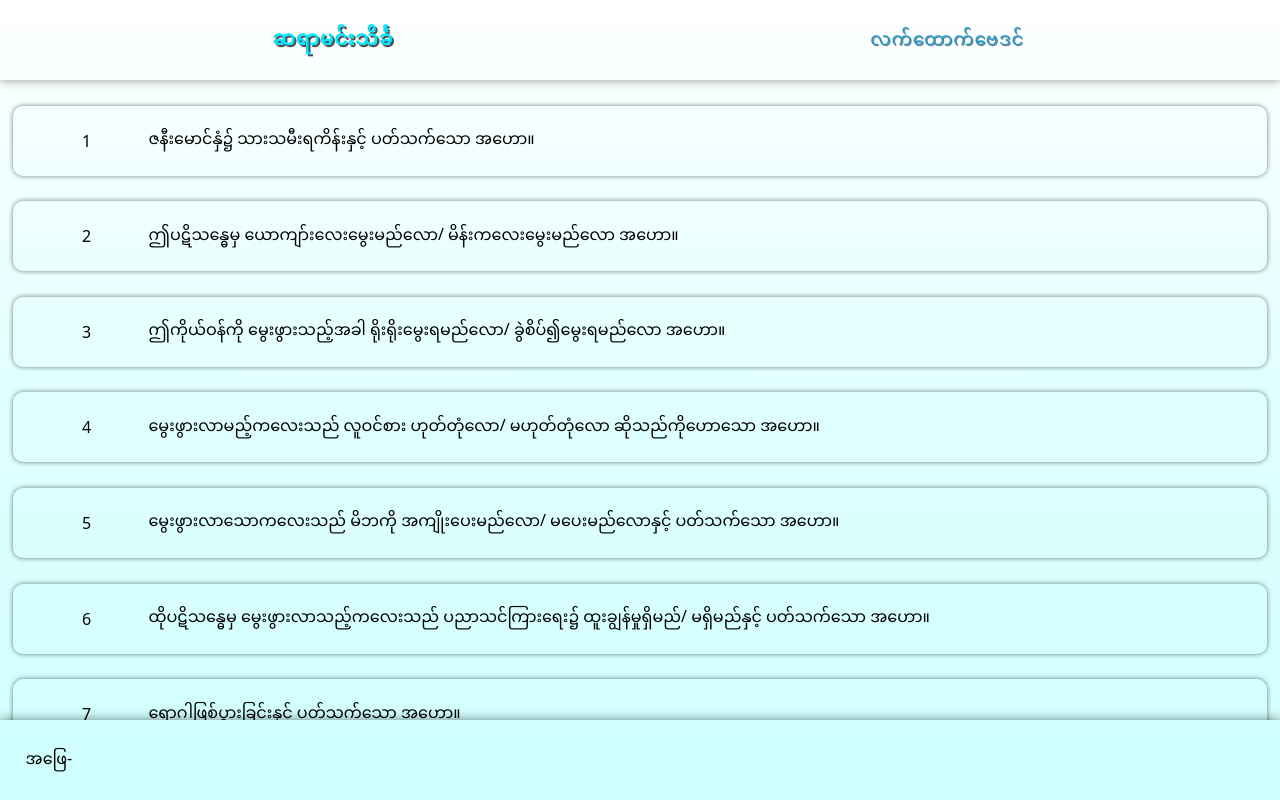
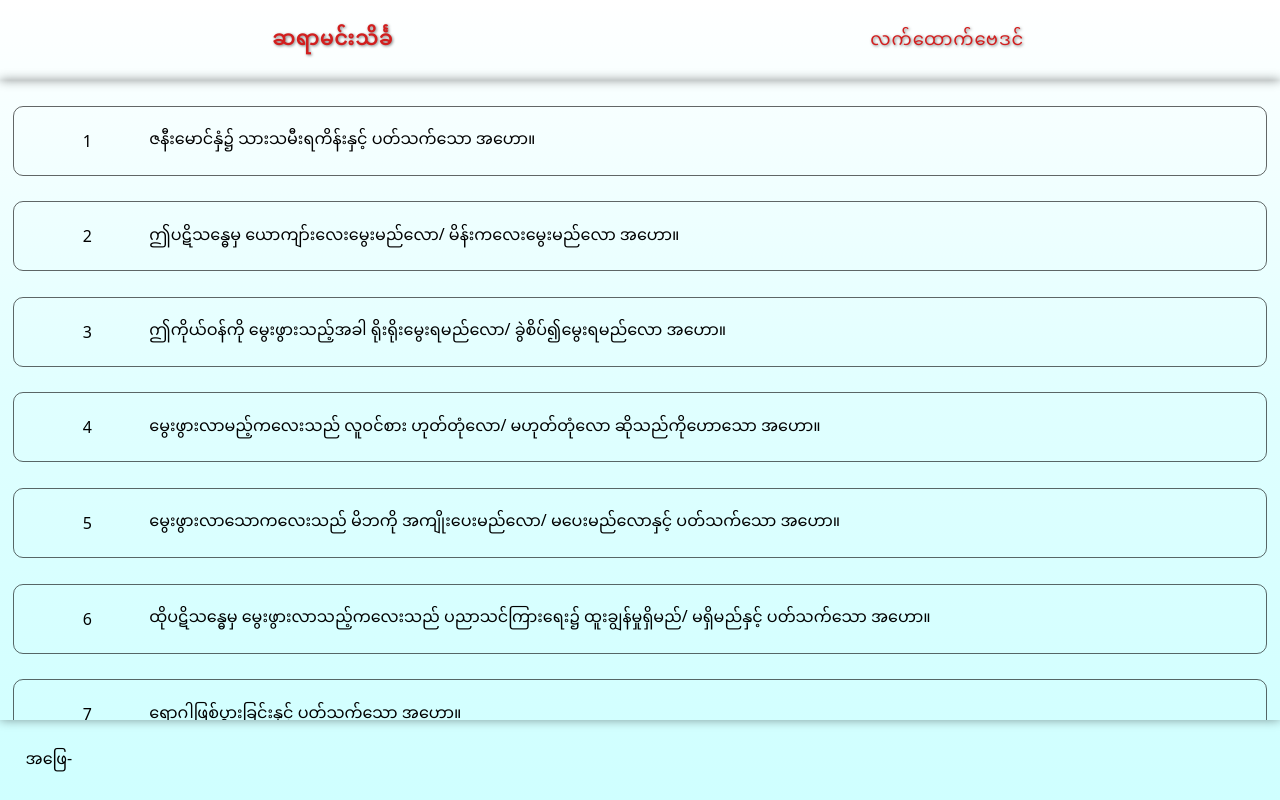
Before and after one commit to akmm-dev/-, a plain HTML site: page index.html in a window 1280 px wide. Drawn offline with Linux system fonts and the light colour scheme.

Commit message:
Add files via upload

```diff
--- a/style.css
+++ b/style.css
@@ -37,8 +37,8 @@ header .head{
     text-align: justify;
     text-justify: auto;
     font-weight: 700;
-    color:rgb(0, 229, 255);
-    text-shadow: 2px 2px 0px rgba(0, 0, 0, 0.685);
+    color:rgb(210, 30, 30);
+    text-shadow: 1px 1px 3px rgba(0, 0, 0, 0.485);
     text-align: center;
 }
 .head p{
@@ -46,8 +46,8 @@ header .head{
     font-size: 90%;
     text-align: justify;
     text-justify: auto;
-    color: rgb(30, 156, 210);
-    text-shadow: 1px 1px 0px rgba(0, 0, 0, 0.508);
+    color: rgb(210, 30, 30);
+    text-shadow: 1px 1px 3px rgba(0, 0, 0, 0.508);
     text-align: center;
 }
 .question-body{
@@ -55,6 +55,7 @@ header .head{
     height: 80%;
     overflow: scroll;
     /* display: none; */
+    box-shadow: 0px 0px 10px rgba(0, 0, 0, 0.4);
 }
 .question{
     height: 3.5em;
@@ -64,7 +65,8 @@ header .head{
     margin: 2% auto;
     justify-content: center;
     align-items: center;
-    box-shadow: 0px 0px 5px rgba(0, 0, 0, 0.535);
+    /* box-shadow: 0px 0px 5px rgba(0, 0, 0, 0.535); */
+    border: 1px solid rgba(0, 0, 0, 0.6);
     border-radius: 10px;
 }
 .questionNo{
@@ -79,8 +81,8 @@ header .head{
     width: 90%;
 }
 .number-body{
-    width: 100%;
-    height: 80vh;
+    width: 99%;
+    height: 85vh;
     margin: 2% auto;
     display: flex;
     flex-wrap: wrap;
@@ -92,7 +94,7 @@ header .head{
     font-size: 70%;
     width:calc(100% / 9 - 10px);
     height:calc(100% /9 - 15px);
-    margin:5px;
+    margin: 0 2px;
     border: 0px 0px 10px black;
     box-shadow: 0px 0px 10px rgba(0, 0, 0, 0.618);
     border-radius: 10px;
@@ -103,9 +105,7 @@ header .head{
 footer {
     width: 100%;
     height: 10%;
-    box-shadow: 0px 0px 10px rgba(0, 0, 0, 0.5);
-    position: fixed;
-    bottom: 0vh;
+    top: 0%;
     margin:auto;
     display: flex;
     justify-content:flex-start;
```
